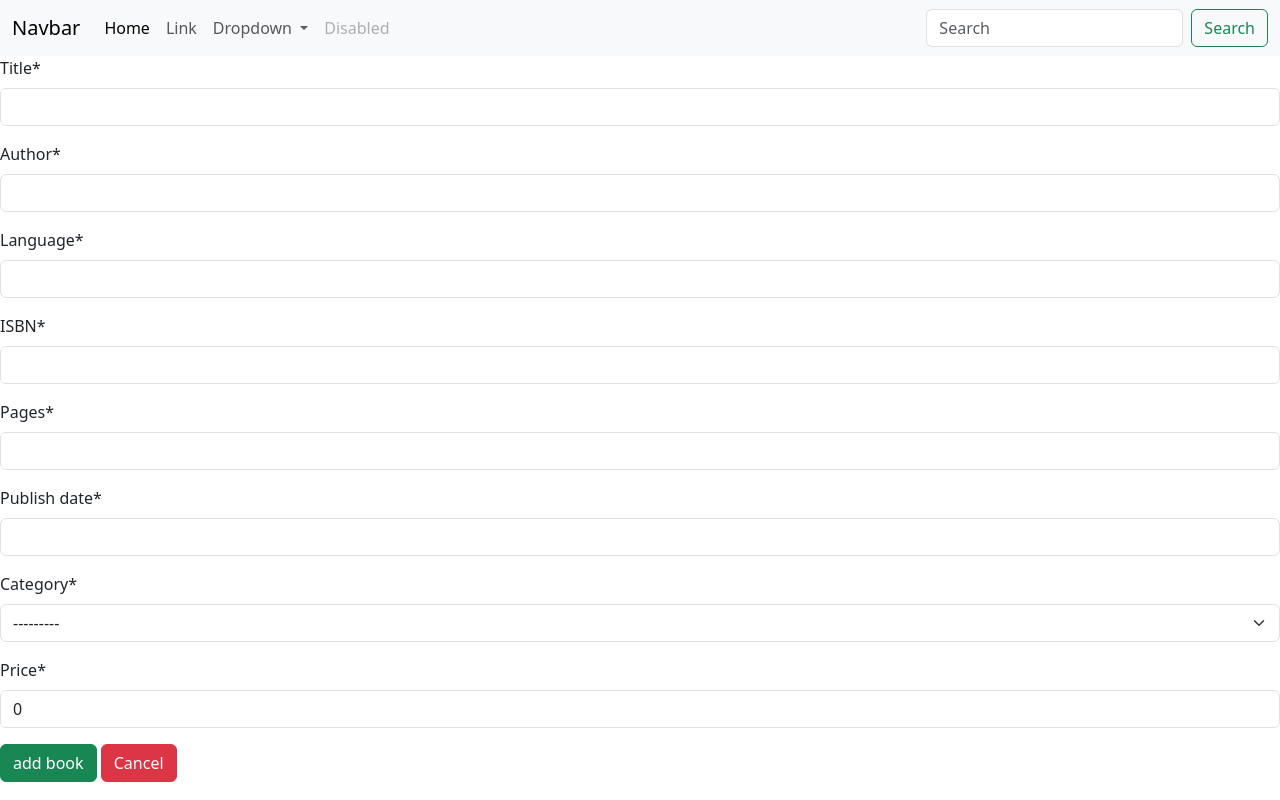
After one commit to DonKravche/BookDjango, a Django app: page /book/add in a window 1280 px wide. The commit adds this page. Run offline with Django 5.2, Linux system fonts and the light colour scheme; data that the repository does not hold is empty; some libraries are stand-ins or nearby versions.

Commit message:
Added Book Filter Using navbar & Using Filter Checkbox

```diff
--- /dev/null
+++ b/Book/forms.py
@@ -0,0 +1,8 @@
+from django import forms
+from .models import Book
+
+
+class BookForm(forms.ModelForm):
+    class Meta:
+        model = Book
+        fields = '__all__'
--- a/Book/models.py
+++ b/Book/models.py
@@ -1,10 +1,12 @@
 from django.db import models
+
 
 # Create your models here.
 
 
 class Category(models.Model):
     name = models.CharField(max_length=100)
+    category_type = models.CharField(max_length=100, default='General')
 
     def __str__(self):
         return self.name
--- a/Book/templates/base.html
+++ b/Book/templates/base.html
@@ -11,6 +11,8 @@
 </head>
 <body>
 
+{% include 'navbar.html' %}
+
 {% block content %}
 
 {% endblock %}
--- /dev/null
+++ b/Book/templates/book_add.html
@@ -0,0 +1,13 @@
+{% extends 'base.html' %}
+
+{% load crispy_forms_tags %}
+
+{% block content %}
+    <form method="post">
+        {% csrf_token %}
+            {{ form|crispy }}
+            <button type="submit" class="btn btn-success">add book</button>
+            <a class="btn btn-danger" href="{% url 'Book:index' %}">Cancel</a>
+    </form>
+
+{% endblock %}
--- /dev/null
+++ b/Book/templates/navbar.html
@@ -0,0 +1,36 @@
+<nav class="navbar navbar-expand-lg bg-body-tertiary">
+  <div class="container-fluid">
+    <a class="navbar-brand" href="#">Navbar</a>
+    <button class="navbar-toggler" type="button" data-bs-toggle="collapse" data-bs-target="#navbarSupportedContent" aria-controls="navbarSupportedContent" aria-expanded="false" aria-label="Toggle navigation">
+      <span class="navbar-toggler-icon"></span>
+    </button>
+    <div class="collapse navbar-collapse" id="navbarSupportedContent">
+      <ul class="navbar-nav me-auto mb-2 mb-lg-0">
+        <li class="nav-item">
+          <a class="nav-link active" aria-current="page" href="#">Home</a>
+        </li>
+        <li class="nav-item">
+          <a class="nav-link" href="#">Link</a>
+        </li>
+        <li class="nav-item dropdown">
+          <a class="nav-link dropdown-toggle" href="#" role="button" data-bs-toggle="dropdown" aria-expanded="false">
+            Dropdown
+          </a>
+          <ul class="dropdown-menu">
+            <li><a class="dropdown-item" href="#">Action</a></li>
+            <li><a class="dropdown-item" href="#">Another action</a></li>
+            <li><hr class="dropdown-divider"></li>
+            <li><a class="dropdown-item" href="#">Something else here</a></li>
+          </ul>
+        </li>
+        <li class="nav-item">
+          <a class="nav-link disabled" aria-disabled="true">Disabled</a>
+        </li>
+      </ul>
+      <form class="d-flex" role="search" action="{% url 'Book:index' %}">
+        <input class="form-control me-2" type="search" placeholder="Search" aria-label="Search" name="book_title">
+        <button class="btn btn-outline-success" type="submit">Search</button>
+      </form>
+    </div>
+  </div>
+</nav>
--- a/Book/urls.py
+++ b/Book/urls.py
@@ -1,7 +1,9 @@
 from django.urls import path
 from . import views
 
+app_name = 'Book'
 
 urlpatterns = [
     path('', views.index, name='index'),
+    path('book/add', views.addBook, name='book_add'),
 ]
--- a/Book/views.py
+++ b/Book/views.py
@@ -1,9 +1,47 @@
-from django.shortcuts import render
-from .models import Book
+from django.shortcuts import render, redirect
+
+from .forms import BookForm
+from .models import Book, Category
 
 
 # Create your views here.
 
 def index(request):
+    book_title = request.GET.get('book_title')
+    selected_categories = request.GET.getlist('category')
+
     books = Book.objects.all()
-    return render(request, 'index.html', {'books': books})
+
+    if book_title:
+        books = books.filter(title__icontains=book_title)
+
+    if selected_categories:
+        books = books.filter(category__id__in=selected_categories)
+
+    categories = Category.objects.all()
+    categories_by_type = {}
+
+    for category in categories:
+        category_type = category.category_type
+        if category_type not in categories_by_type:
+            categories_by_type[category_type] = []
+        categories_by_type[category_type].append(category)
+
+    return render(request, 'index.html', {
+        'books': books,
+        'categories_by_type': categories_by_type
+    })
+
+
+def addBook(request):
+    if request.method == 'POST':
+        form = BookForm(request.POST)
+        if form.is_valid():
+            book = form.save(commit=False)
+            book.save()
+            return redirect('Book:index')
+        else:
+            return render(request, 'book_add.html', {'form': form})
+    else:
+        form = BookForm()
+        return render(request, 'book_add.html', {'form': form})
--- a/BookDjangoProject/settings.py
+++ b/BookDjangoProject/settings.py
@@ -29,6 +29,7 @@ ALLOWED_HOSTS = []
 
 
 # Application definition
+CRISPY_TEMPLATE_PACK = 'bootstrap5'
 
 INSTALLED_APPS = [
     'django.contrib.admin',
@@ -37,7 +38,9 @@ INSTALLED_APPS = [
     'django.contrib.sessions',
     'django.contrib.messages',
     'django.contrib.staticfiles',
-    'Book'
+    'Book',
+    'crispy_forms',
+    'crispy_bootstrap5'
 ]
 
 MIDDLEWARE = [
--- a/BookDjangoProject/urls.py
+++ b/BookDjangoProject/urls.py
@@ -19,5 +19,5 @@ from django.urls import path, include
 
 urlpatterns = [
     path('admin/', admin.site.urls),
-    path('', include('Book.urls'))
+    path('', include('Book.urls', namespace='Book'))
 ]
```
Also changed, not shown: Book/templates/book.html (+16 -5 lines), Book/templates/category_filter.html (added, +19 -0 lines), Book/templates/index.html (+12 -1 lines), Book/migrations/0003_category_category_type.py (added).
